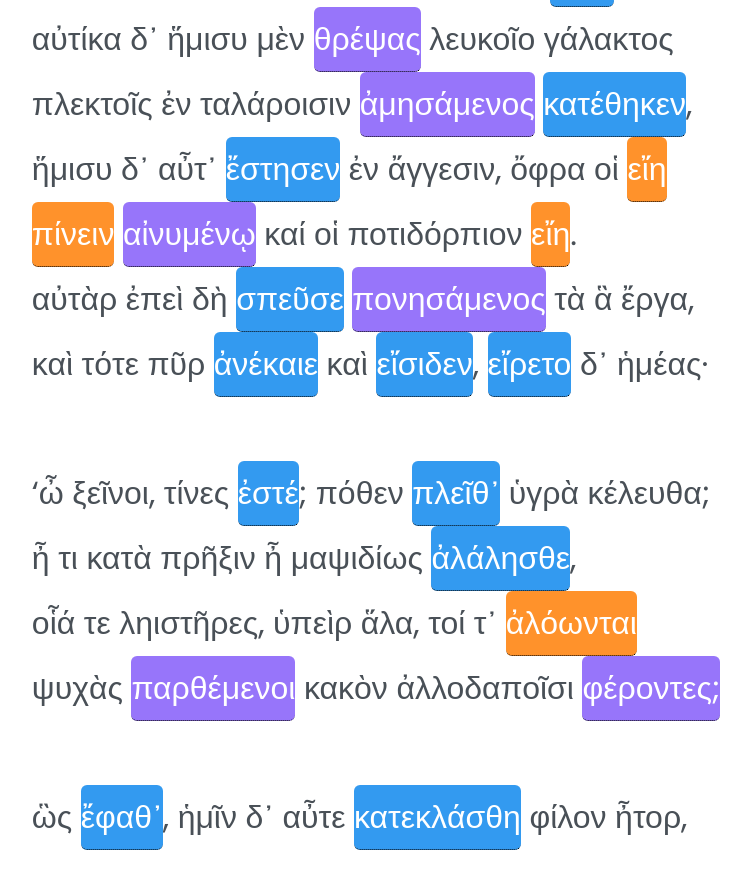
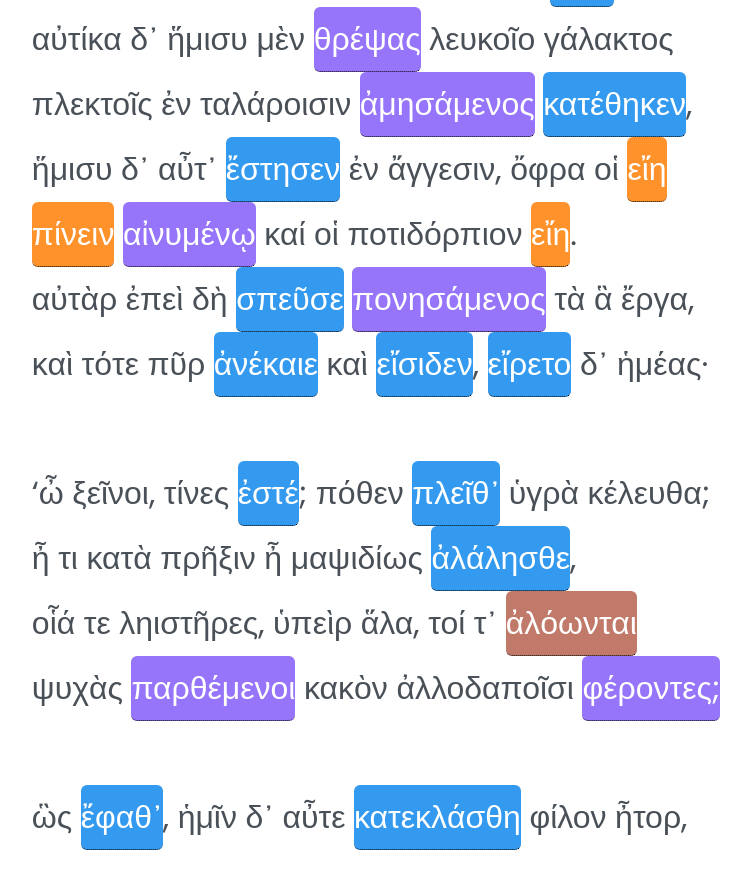
Before and after one commit to JonasGamezz/polyphemus-site, a plain HTML site: page index.html in a window 1280 px wide. Shown: the part 2414-3303 px from the top of the page, without its empty margins (233-984 px from the left). Drawn offline with Linux system fonts and the light colour scheme.

Commit message:
added subjunctive color code

```diff
--- a/app.css
+++ b/app.css
@@ -140,6 +140,12 @@ ul {
     border-radius: 6px;
 }
 
+.highlight-quinary {
+    background-color: hsla(11, 50%, 45%, 0.75);
+    color: #ffffff;
+    border-radius: 6px;
+}
+
 .highlight-primary:hover {
     background-color: #1c7ed6 ;
     box-shadow: 5px 5px 5px #08243d;
@@ -160,6 +166,10 @@ ul {
     box-shadow: 5px 5px 5px hsla(125, 80%, 20%, 0.75);
 }
 
+.highlight-quinary:hover {
+    background-color: hsla(11, 50%, 30%, 0.75);
+    box-shadow: 5px 5px 5px hsla(11, 50%, 20%, 0.75);
+}
 /* Tooltip container */
 .tooltip {
     position: relative;
--- a/index.html
+++ b/index.html
@@ -71,7 +71,7 @@
             <br>
             <p>‘ὦ ξεῖνοι, τίνες <span class="tooltip highlight-primary">ἐστέ<span class="tooltiptext">A ind pr 2e mv van εἶναι</span></span>; πόθεν <span class="tooltip highlight-primary">πλεῖθ᾿<span class="tooltiptext">A ind pr 2e mv van πλεῖν</span></span> ὑγρὰ κέλευθα;</p>
             <p>ἦ τι κατὰ πρῆξιν ἦ μαψιδίως <span class="tooltip highlight-primary">ἀλάλησθε<span class="tooltiptext">D ind pr 2e mv van ᾰ̓λᾰ́λησθαι</span></span>,</p>
-            <p>οἷά τε ληιστῆρες, ὑπεὶρ ἅλα, τοί τ᾿ <span class="tooltip highlight-tertiary">ἀλόωνται<span class="tooltiptext">D conj (overleggende vraag) pr 3e mv van ᾰ̓λᾰ́λησθαι</span></span></p>
+            <p>οἷά τε ληιστῆρες, ὑπεὶρ ἅλα, τοί τ᾿ <span class="tooltip highlight-quinary">ἀλόωνται<span class="tooltiptext">D conj (overleggende vraag) pr 3e mv van ᾰ̓λᾰ́λησθαι</span></span></p>
             <p>ψυχὰς <span class="tooltip highlight-secondary">παρθέμενοι<span class="tooltiptext">M part aor nom m mv van παρατίθεναι</span></span> κακὸν ἀλλοδαποῖσι <span class="tooltip highlight-secondary">φέροντες<span class="tooltiptext">A part pr nom m mv van φέρειν</span>;</p>
             <br>
             <p>ὣς <span class="tooltip highlight-primary">ἔφαθ᾿<span class="tooltiptext">M ind impf 3e enk van φᾰ́ναι</span></span>, ἡμῖν δ᾿ αὖτε <span class="tooltip highlight-primary">κατεκλάσθη<span class="tooltiptext">P ind aor 3e enk van κατακλαίειν</span></span> φίλον ἦτορ,</p>
```
